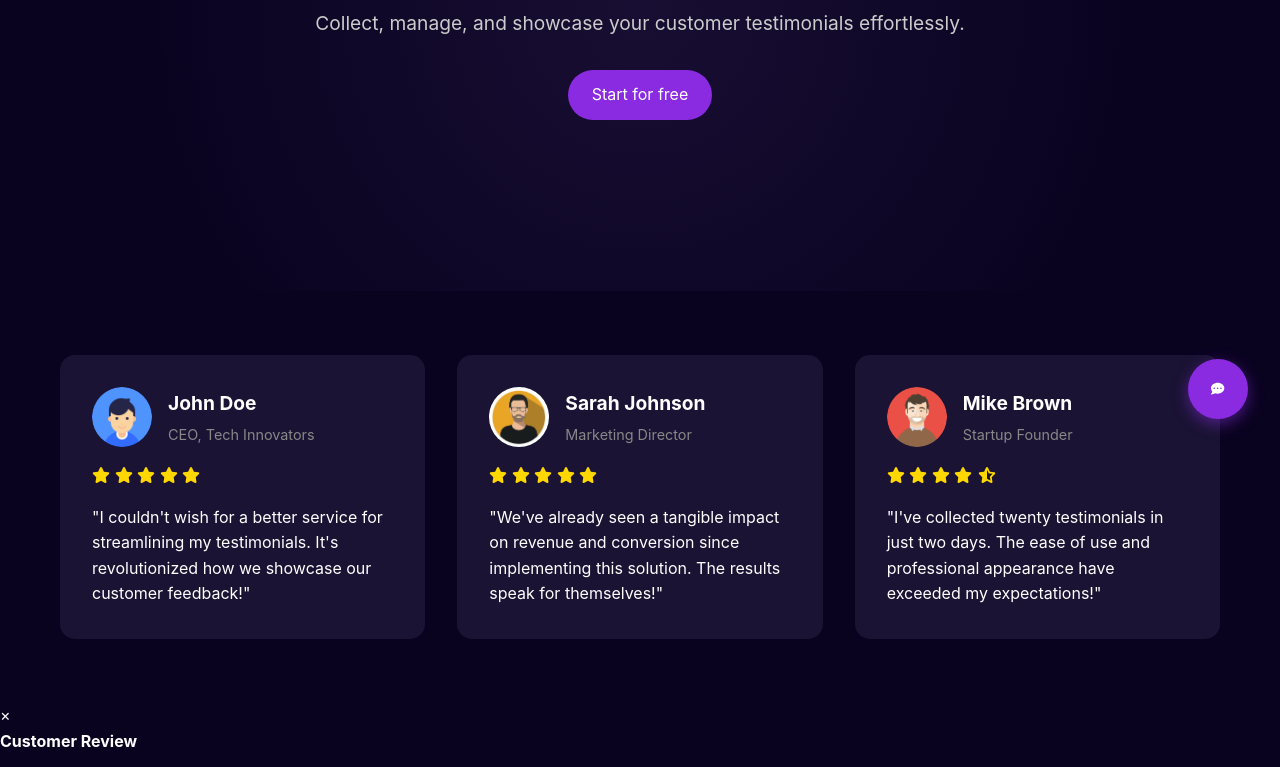
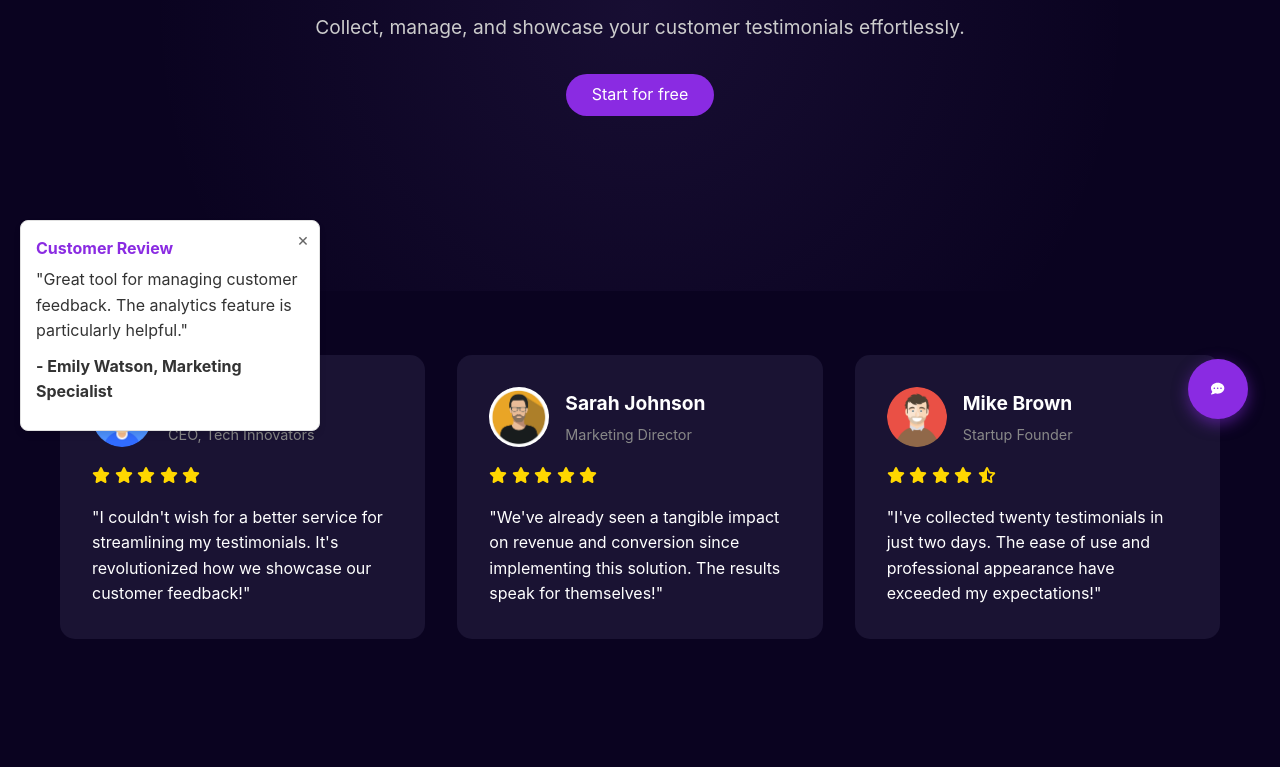
Before and after one commit to Joyline-Rencita/Internship-Tasks, a plain HTML site: page 01_Tesimonial Site/index.html in a window 1280 px wide. Shown: the part 349-1116 px from the top of the page. After the commit the page ends 1052 px from the top, so only its background shows below. Drawn offline with Linux system fonts and the light colour scheme.

Commit message:
Update styles.css

```diff
--- a/01_Tesimonial Site/styles.css
+++ b/01_Tesimonial Site/styles.css
@@ -114,7 +114,7 @@ nav {
 
 .btn {
   display: inline-block;
-  padding: 12px 24px;
+  padding: 8px 26px;
   background: var(--primary-color);
   color: white;
   text-decoration: none;
@@ -228,3 +228,56 @@ nav {
 .help-option:hover {
   color: var(--primary-color);
 }
+
+.review-popup {
+  position: fixed;
+  bottom: 20px;
+  left: 20px; /* Changed from right to left */
+  background-color: white;
+  color: #333;
+  border-radius: 8px;
+  padding: 15px;
+  box-shadow: 0 4px 6px rgba(0, 0, 0, 0.1);
+  max-width: 300px;
+  z-index: 1000;
+  display: none;
+  animation: slideInLeft 0.5s ease-out; /* Updated animation name */
+  border: 1px solid #e0e0e0;
+}
+
+/*  cookie cards  */
+
+.review-popup .close-btn {
+  position: absolute;
+  top: 5px;
+  right: 10px;
+  cursor: pointer;
+  font-size: 18px;
+  color: #666;
+}
+
+.review-popup h4 {
+  margin-top: 0;
+  color: var(--primary-color);
+}
+
+.review-popup p {
+  margin-bottom: 10px;
+}
+
+.review-popup .rating {
+  color: gold;
+  margin-bottom: 5px;
+}
+
+/* Updated animation for left-side appearance */
+@keyframes slideInLeft {
+  from {
+      transform: translateX(-100%);
+      opacity: 0;
+  }
+  to {
+      transform: translateX(0);
+      opacity: 1;
+  }
+}
```
